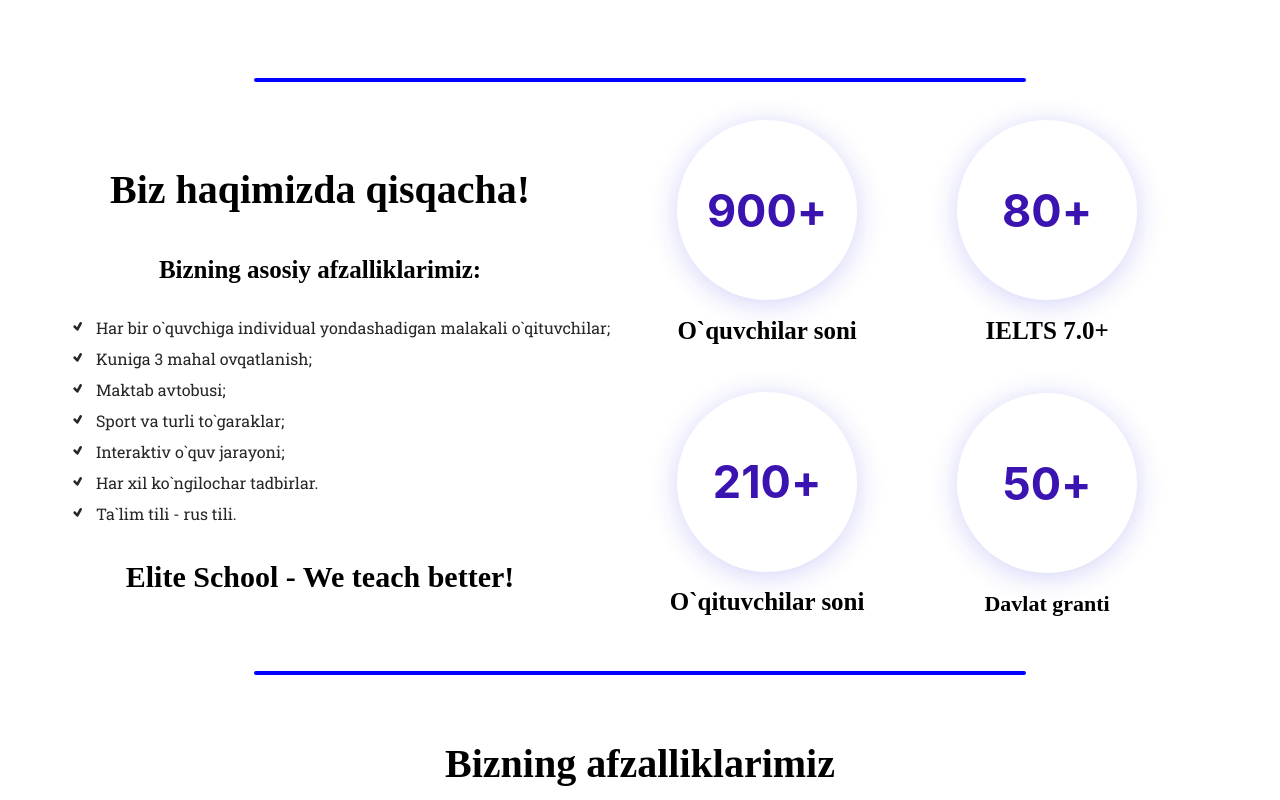
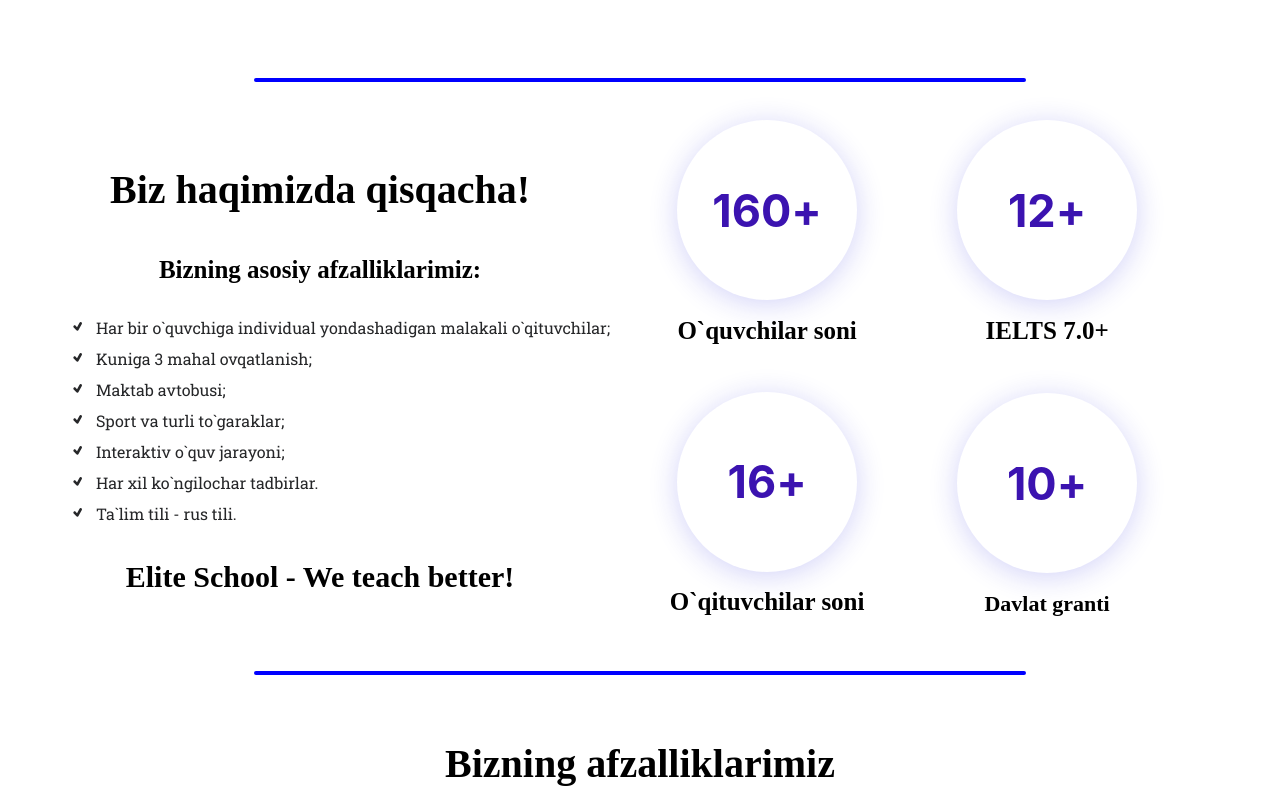
Before and after one commit to khusanmeliev/private_school, a React (Create React App) app: page / in a window 1280 px wide. Shown: the part 680-1480 px from the top of the page. Built offline with nearby package versions, Linux system fonts and the light colour scheme; a web font is replaced by a local one.

Commit message:
changed icon colors and statistics

```diff
--- a/src/Pages/About/About.jsx
+++ b/src/Pages/About/About.jsx
@@ -52,28 +52,28 @@
           <StatisticsContainer>
             <Flexbox width="250px" justifyContent="space-around" style={{ fontWeight: 'bold' }}>
               <CircleBox>
-                900
+                160
                 <span>+</span>
               </CircleBox>
               <Heading>O`quvchilar soni</Heading>
             </Flexbox>
             <Flexbox width="250px" justifyContent="space-around" style={{ fontWeight: 'bold' }}>
               <CircleBox>
-                80
+                12
                 <span>+</span>
               </CircleBox>
               <Heading>IELTS 7.0+</Heading>
             </Flexbox>
             <Flexbox width="250px" justifyContent="space-around" style={{ fontWeight: 'bold' }}>
               <CircleBox>
-                210
+                16
                 <span>+</span>
               </CircleBox>
               <Heading>O`qituvchilar soni</Heading>
             </Flexbox>
             <Flexbox width="250px" justifyContent="space-around" style={{ fontWeight: 'bold' }}>
               <CircleBox>
-                50
+                10
                 <span>+</span>
               </CircleBox>
               <Heading style={{ fontSize: '22px' }}>Davlat granti</Heading>
--- a/src/Pages/Advantages/Advantage.style.js
+++ b/src/Pages/Advantages/Advantage.style.js
@@ -119,6 +119,7 @@
 
   ${mobile.lg} {
     flex-direction: column;
+    gap: 20px;
   }
 `;
 
--- a/src/Pages/Directors/Directors.jsx
+++ b/src/Pages/Directors/Directors.jsx
@@ -49,17 +49,17 @@
             <div>
               <Flexbox flexDirection="row" gap="10px" height="100px" justifyContent="flex-start">
                 <Icon>
-                  <a style={{ color: 'blue' }} href="" target="blank">
+                  <a style={{ color: 'grey' }} href="" target="blank">
                     {info.facebook_icon}
                   </a>
                 </Icon>
                 <Icon>
-                  <a style={{ color: 'blue' }} href="" target="blank">
+                  <a style={{ color: 'grey' }} href="" target="blank">
                     {info.telegram_icon}
                   </a>
                 </Icon>
                 <Icon>
-                  <a style={{ color: 'blue' }} href="" target="blank">
+                  <a style={{ color: 'grey' }} href="" target="blank">
                     {info.instagram_icon}
                   </a>
                 </Icon>
```
